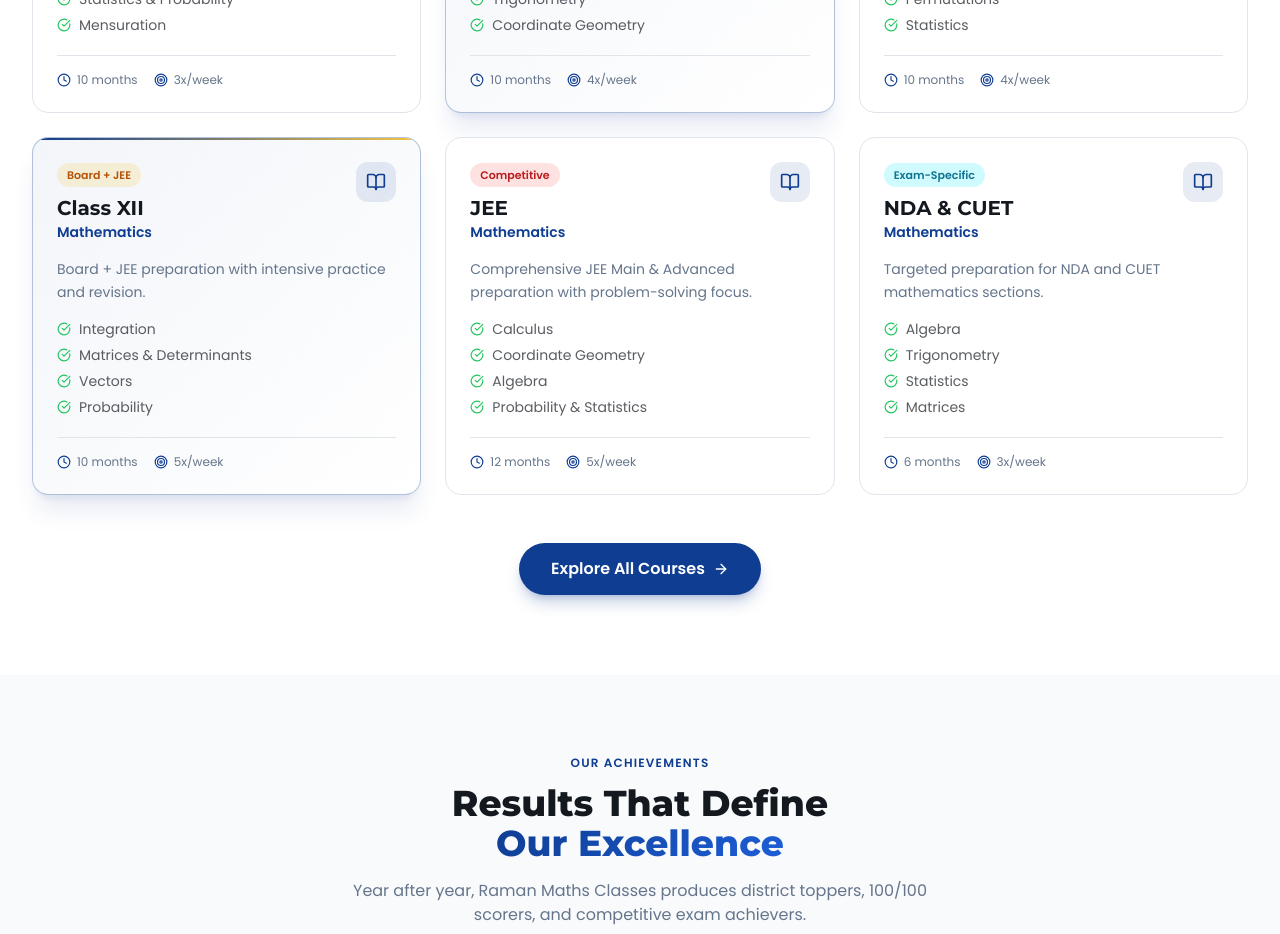
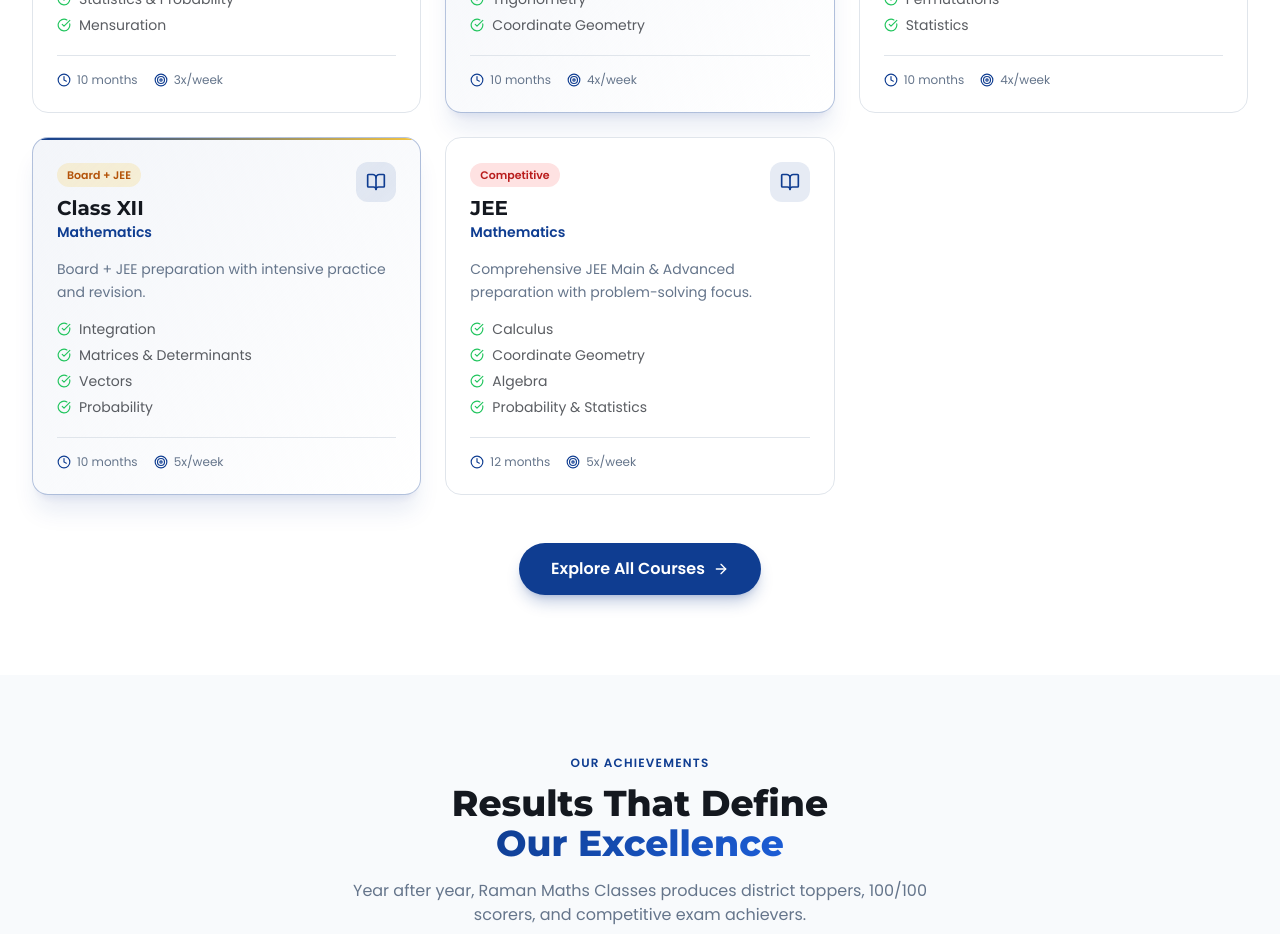
Before and after one commit to Pragati132005/ramanmathsclasses, a Next.js app: page / in a window 1280 px wide. Shown: the part 2820-3754 px from the top of the page. Built offline with nearby package versions, Linux system fonts and the light colour scheme.

Commit message:
update CoursesSection

```diff
--- a/components/CoursesSection.tsx
+++ b/components/CoursesSection.tsx
@@ -54,16 +54,7 @@
     badge: 'Competitive',
     badgeColor: 'bg-red-100 text-red-700 dark:bg-red-900/30 dark:text-red-400',
   },
-  {
-    grade: 'NDA & CUET',
-    subject: 'Mathematics',
-    description: 'Targeted preparation for NDA and CUET mathematics sections.',
-    highlights: ['Algebra', 'Trigonometry', 'Statistics', 'Matrices'],
-    duration: '6 months',
-    sessions: '3x/week',
-    badge: 'Exam-Specific',
-    badgeColor: 'bg-cyan-100 text-cyan-700 dark:bg-cyan-900/30 dark:text-cyan-400',
-  },
+
 ];
 
 export function CoursesSection() {
```
